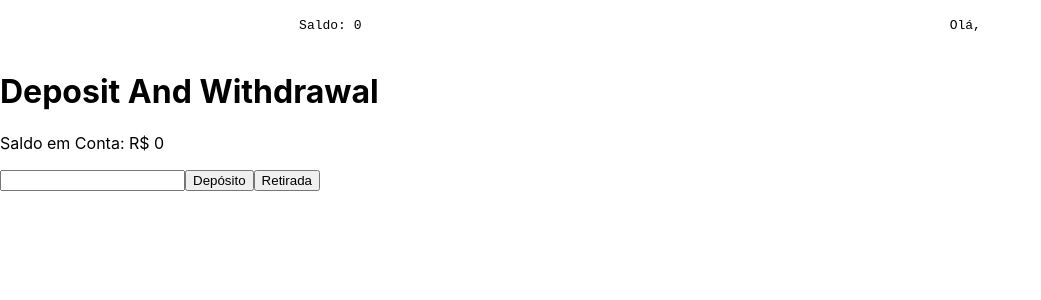
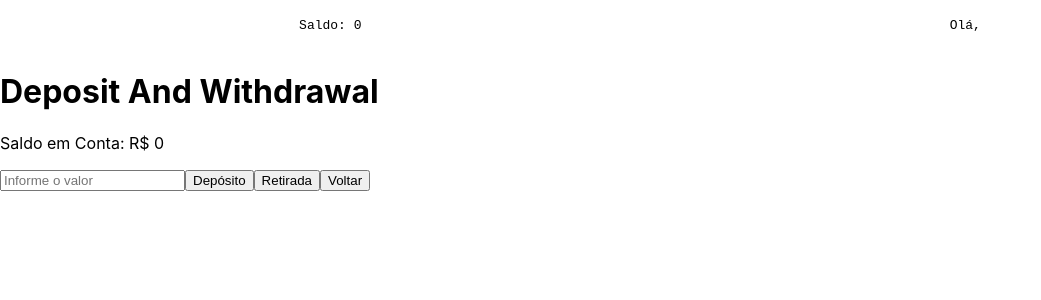
Before and after one commit to Yasmim-Matos/desafio-pratico-ps-xp, a React (Create React App) app: page /desafio-pratico-ps-xp/depositandwithdrawal in a window 1280 px wide. Shown: the top 300 px of the page, without its empty margins (0-1041 px from the left). Built offline with nearby package versions, Linux system fonts and the light colour scheme.

Commit message:
feat: 'Voltar' button was added in 'DepositAndWithdrawalPage' with hook 'useHistory'

```diff
--- a/src/pages/DepositAndWithdrawalPage.jsx
+++ b/src/pages/DepositAndWithdrawalPage.jsx
@@ -1,9 +1,12 @@
 import React, { useContext, useState } from 'react';
+import { useHistory } from "react-router-dom";
 import AppContext from '../context/AppContext';
 import Header from '../components/Header';
 
 function DepositAndWithdrawalPage() {
     const [inputValue, setNewValue] = useState(0);
+    const history = useHistory();
+
     const {
         userData: {
             userBalance,
@@ -50,6 +53,7 @@ function DepositAndWithdrawalPage() {
 
             <input
                 type="number"
+                placeholder="Informe o valor"
                 onChange={ ({ target: { value } }) => setNewValue(value) }
             />
 
@@ -67,6 +71,13 @@ function DepositAndWithdrawalPage() {
             >
                 Retirada
             </button>
+
+            <button
+                type="button"
+                onClick={ () => history.goBack() }
+            >
+                Voltar
+            </button>
         </main>
     );
 }
```
